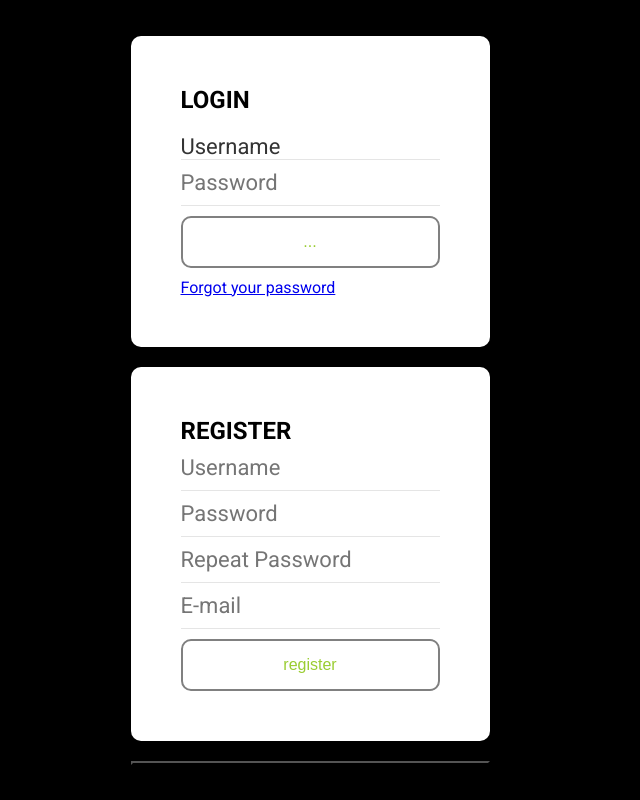
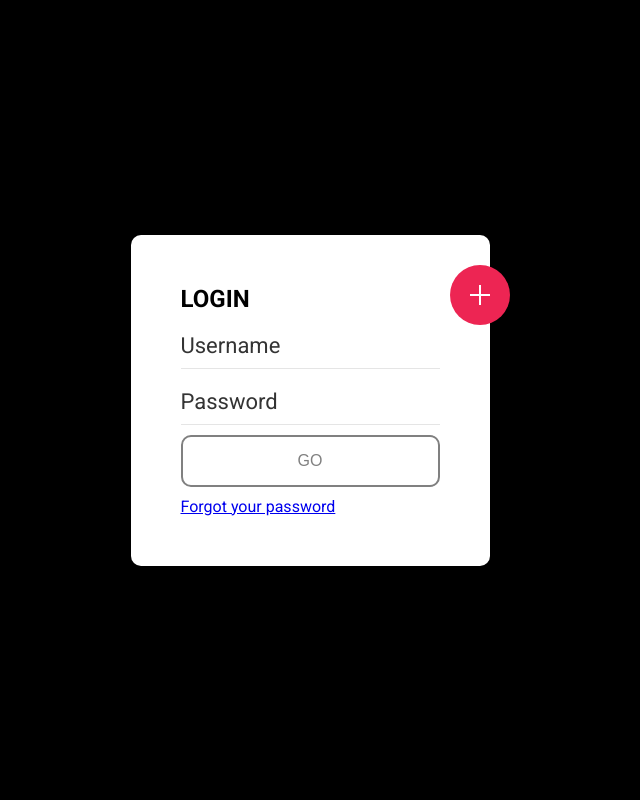
Before and after one commit to geraldwang-spec/my_portfolio, a Flask app: template coreVcl/templates/login2.html in a window 1280 px wide. Shown: the whole page, without its empty margins (330-970 px from the left). Run offline with Flask 3, Linux system fonts and the light colour scheme; the template is opened without the code that fills it, so the values that code supplies are empty; parts of the project's set-up code (start-up, migrations or seed data) failed here and were passed over; some libraries are stand-ins or nearby versions.

Commit message:
finish login page

```diff
--- a/coreVcl/app.py
+++ b/coreVcl/app.py
@@ -21,7 +21,6 @@ def create_app()->Flask:
     return app
 
 if __name__ == "__main__":
-
     gradio_thread = threading.Thread(
         target=vgdio.create_and_launch_gradio,
             kwargs={"server_name":"0.0.0.0", "server_port":7860},
@@ -32,4 +31,5 @@ if __name__ == "__main__":
 
 
     flask_app = create_app()
-    flask_app.run(host="0.0.0.0", debug=True, port=5000, use_reloader=False)
+    # flask_app.run(host="0.0.0.0", debug=True, port=5000, use_reloader=False)
+    flask_app.run(host="0.0.0.0", debug=True, port=5000)
--- a/coreVcl/requirements.txt
+++ b/coreVcl/requirements.txt
@@ -8,3 +8,4 @@ python-dotenv
 gradio
 torch
 transformers
+pydantic
--- a/coreVcl/static/css/login2.css
+++ b/coreVcl/static/css/login2.css
@@ -27,6 +27,7 @@ body {
   display: flex;
   flex-direction: column;
   gap: 20px;
+  position: relative;
 }
 
 .panel {
@@ -38,9 +39,33 @@ body {
   gap: 10px;
 }
 
+.panel--login {
+  opacity: 1;
+  transform: translateY(0);
+  transition: opacity var(--transition-speed), transform var(--transition-speed);
+}
+
+.panel--register {
+  width: 100%;
+  opacity: 0;
+  position: absolute;
+  pointer-events: none;
+}
+
+.auth-card.is-register-active .panel--login {
+  opacity: 0;
+  pointer-events: none;
+}
+
+.auth-card.is-register-active .panel--register {
+  opacity: 1;
+  pointer-events: auto;
+}
+
 .field {
   position: relative;
   border-bottom: 1px solid rgba(0, 0, 0, 0.1);
+  padding-top: 20px;
 }
 
 .field input {
@@ -50,7 +75,8 @@ body {
   font-family: var(--font-main);
   font-size: 22px;
   color: var(--color-text);
-  padding-bottom: 10px;
+  padding-bottom: var(--color-primary);
+  outline: none;
 }
 
 .field label {
@@ -69,19 +95,107 @@ body {
   font-size: 12px;
   top: 0px;
   left: 0px;
-  color: red;
+  color: gray;
+}
+
+.field::after {
+  content: "";
+  position: absolute;
+  bottom: 0px;
+  left: 0px;
+  width: 0;
+  height: 2px;
+  background: var(--color-primary);
+  transition: width var(--transition-speed);
+}
+
+.field:focus-within::after {
+  width: 100%;
 }
 
 .btn {
   padding: 15px 20px;
   border-radius: var(--radius);
+  border-color: gray;
   font-size: 16px;
   border: 2px solid gray;
   background: var(--color-white);
   cursor: pointer;
-  color: yellowgreen;
+  color: gray;
+  position: relative;
+  overflow: hidden;
+}
+
+.btn:hover {
+  color: var(--color-primary);
+  border: 3px solid var(--color-primary);
 }
 
 .toggle-btn {
-  background-color: green;
+  width: 60px;
+  height: 60px;
+  border-radius: 50%;
+  border: none;
+  cursor: pointer;
+  position: absolute;
+  right: -20px;
+  top: 30px;
+  z-index: 10;
+  background-color: var(--color-primary);
 }
+
+.toggle-btn__shape {
+  position: absolute;
+  top: 50%;
+  left: 50%;
+  transform: translate(-50%, -50%);
+  width: 20px;
+  height: 50%;
+}
+
+.toggle-btn__shape::before,
+.toggle-btn__shape::after {
+  content: "";
+  position: absolute;
+  background: white;
+  top: 50%;
+  left: 50%;
+}
+
+.toggle-btn__shape::before {
+  width: 20px;
+  height: 2px;
+  transform: translate(-50%, -50%);
+}
+
+.toggle-btn__shape::after {
+  width: 2px;
+  height: 20px;
+  transform: translate(-50%, -50%);
+}
+
+.ripple {
+  position: absolute;
+  border-radius: 50%;
+  background-color: var(--color-primary);
+  transform: scale(0);
+  animation: ripple-effect 800ms linear;
+  pointer-events: none;
+}
+
+@keyframes ripple-effect {
+  to {
+    transform: scale(4);
+    opacity: 0;
+  }
+}
+
+.error-message {
+  color: var(--color-primary);
+  font-size: 14px;
+  min-height: 0;
+}
+
+.error-message:empty {
+  display: none;
+}
--- a/coreVcl/static/js/login2.js
+++ b/coreVcl/static/js/login2.js
@@ -0,0 +1,105 @@
+function initRipple() {
+  const buttons = document.querySelectorAll('.btn');
+
+  buttons.forEach(function(button) {
+    button.addEventListener('click', function(event) {
+      const rect = button.getBoundingClientRect();
+
+      const x = event.clientX - rect.left;
+      const y = event.clientY - rect.top;
+
+      const size = Math.max(rect.width, rect.height)
+      const ripple = document.createElement('span');
+      ripple.classList.add('ripple')
+
+      ripple.style.width = size + 'px';
+      ripple.style.height = size + 'px';
+
+      ripple.style.left = (x - size / 2) + 'px';
+      ripple.style.top = (y - size / 2) + 'px';
+
+      button.appendChild((ripple));
+
+      ripple.addEventListener('animationend', function() {
+        ripple.remove();
+      });
+    });
+  });
+}
+
+async function submitForm(form, endpoint, onSuccess) {
+  const errorEl = form.querySelector('.error-message');
+  const formData = new FormData(form);
+  const data = Object.fromEntries(formData);
+
+  try {
+
+    const response = await fetch(endpoint, {
+      method: 'POST',
+      credentials: 'include',
+      headers: { 'Content-Type': 'application/json' },
+      body: JSON.stringify(data)
+    });
+
+    const result = await response.json();
+
+    if (response.ok && result.success) {
+      errorEl.textContent = '';
+      onSuccess(result);
+    } else {
+      errorEl.textContent = result.message || '發生錯誤，請再試一次';
+    }
+  } catch (error) {
+    console.log(error);
+    errorEl.textContent = "無法連線到伺服器";
+  }
+}
+
+function initLoginSubmit() {
+  const form = document.querySelector('.panel--login');
+  form.addEventListener('submit', function(event) {
+    event.preventDefault();
+    submitForm(form, '/auth/login2', function(result) {
+      window.location.href = '/';
+    });
+  });
+}
+
+function initRegisterSubmit() {
+  const form = document.querySelector('.panel--register');
+  form.addEventListener('submit', function(event) {
+    event.preventDefault()
+    submitForm(form, '/auth/register', function(result) {
+      window.location.href = '/auth/login';
+    });
+  });
+}
+
+// function initFormSubmit() {
+//   const forms = document.querySelectorAll('.panel');
+//
+//   forms.forEach(function(form) {
+//     form.addEventListener('submit', function(event) {
+//       event.preventDefault();
+//       console.log("表單被攔了，資料是：", new FormData(form));
+//     });
+//   });
+// }
+
+function initCardToggle() {
+  const authCard = document.querySelector('.auth-card');
+  const toggleBtn = document.querySelector('.toggle-btn');
+
+  toggleBtn.addEventListener('click', function() {
+    authCard.classList.toggle('is-register-active');
+  });
+}
+
+
+document.addEventListener('DOMContentLoaded', function() {
+  initRipple();
+  // initFormSubmit();
+  initLoginSubmit();
+  initRegisterSubmit();
+  initCardToggle();
+})
--- a/coreVcl/templates/login2.html
+++ b/coreVcl/templates/login2.html
@@ -25,35 +25,38 @@
         <label for="login-username">Username</label>
       </div>
       <div class="field">
-        <input type="password" id="login-password" name="login-password" required placeholder="Password">
-        <label for="login-password"></label>
+        <input type="password" id="login-password" name="login-password" required placeholder=" ">
+        <label for="login-password">Password</label>
       </div>
-      <button type="submit" class="btn btn--login">...</button>
+      <p class="error-message"></p>
+      <button type="submit" class="btn btn--login">
+        GO
+      </button>
       <a href="#">Forgot your password</a>
     </form>
 
     <form class="panel panel--register">
       <h2>REGISTER</h2>
       <div class="field">
-        <input type="text" id="register-username" name="register-username" required placeholder="Username">
-        <label for="register-username"></label>
-
+        <input type="text" id="register-username" name="register-username" required placeholder=" ">
+        <label for="register-username">Username</label>
       </div>
 
       <div class="field">
-        <input type="password" id="register-password" name="register-password" required placeholder="Password">
-        <label for="register-password"></label>
+        <input type="password" id="register-password" name="register-password" required placeholder=" ">
+        <label for="register-password">Password</label>
       </div>
       <div class="field">
-        <input type="password" id="register-repeat" name="register-repeat" required placeholder="Repeat Password">
-        <label for="register-repeat"></label>
+        <input type="password" id="register-repeat" name="register-repeat" required placeholder=" ">
+        <label for="register-repeat">Repeat</label>
       </div>
 
       <div class="field">
-        <input type="email" id="register-email" name="register-email" required placeholder="E-mail">
-        <label for="register-email"></label>
+        <input type="email" id="register-email" name="register-email" required placeholder=" ">
+        <label for="register-email">E-mail</label>
       </div>
 
+      <p class="error-message"></p>
       <button type="submit" class="btn btn--register">register</button>
     </form>
 
```
Also changed, not shown: coreVcl/auth/auth_api.py (+8 -4 lines), coreVcl/auth/login_controller.py (+19 -56 lines), coreVcl/auth/login_response.py (added, +11 -0 lines), 1 other file.
